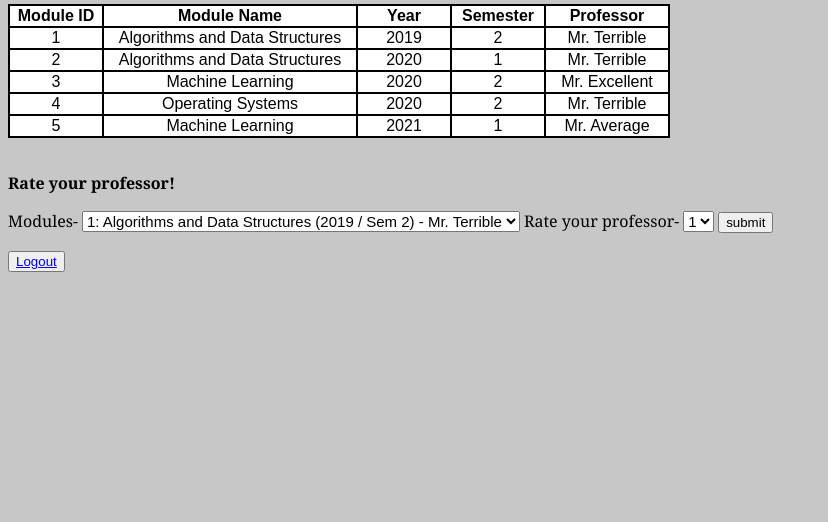
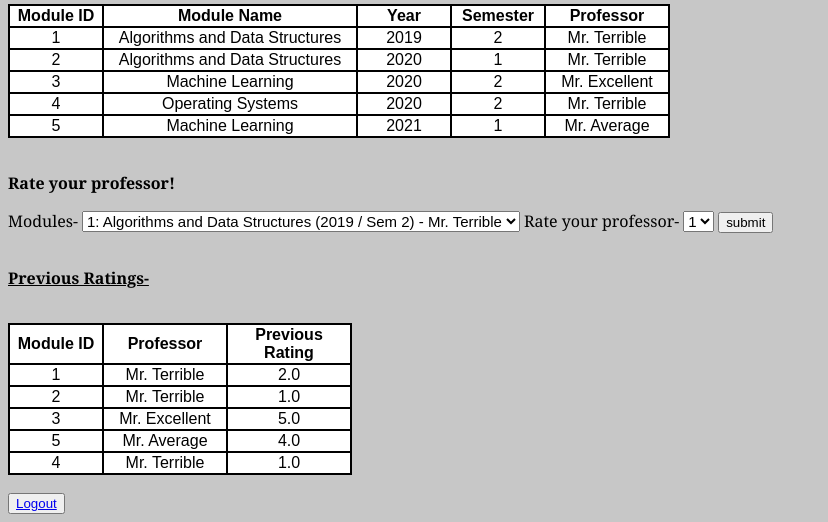
Before and after one commit to akashbhattacharya/RateMyProfessor, a Django app: page /menu in a window 1280 px wide. Shown: the part 353-875 px from the top of the page, without its empty margins (0-828 px from the left). Before the commit the page ends 625 px from the top, so only its background shows below. Run offline with Django 4.2, Linux system fonts and the light colour scheme; a user stored in the database is signed in; data comes from the database, SQL or seed files in the repository; both versions use the stored data as it was after the commit.

Commit message:
Added Previous Ratings
Allows users to view their previous ratings. Removed 'handleAverage' feature.

```diff
--- a/rateProfessor/rateMyProfessor/templates/menu.html
+++ b/rateProfessor/rateMyProfessor/templates/menu.html
@@ -61,5 +61,22 @@
     </form>
 </div>
 <br>
+<p><u>Previous Ratings-</u></p>
+<br>
+<table>
+    <tr>
+        <th class="num"> Module ID </th>
+        <th> Professor </th>
+        <th> Previous Rating </th>
+    </tr>
+    {% for entry in previous%}
+    <tr>
+        <td class="num">{{entry.Module_ID}}</td>
+        <td>{{entry.Professor}}</td>
+        <td class>{{entry.Rating}}.0</td>
+    </tr>
+    {% endfor %}
+</table>
+<br>
 <button><a href="/logout/">Logout</a></button>
 {%endblock%}
--- a/rateProfessor/rateMyProfessor/views.py
+++ b/rateProfessor/rateMyProfessor/views.py
@@ -82,33 +82,16 @@ def HandleView():
         professorList.append(item)
     return professorList
 
-
-@csrf_exempt
-def HandleAverage(request):
-    if request.method == 'POST':
-        mid = request.POST['mid']
-        pid = request.POST['pid']
-        check = False
-        avgRating = 0
-        count = 0
-        for r in Ratings.objects.all():
-            try:
-                if (r.professor == Professor.objects.get(id=pid) and r.moduleInstance.module == Module.objects.get(
-                        id=mid)):
-                    check = True
-                    avgRating += int(r.rating)
-                    count += 1
-            except Module.DoesNotExist:
-                return HttpResponse('Module Not Found')
-            except Professor.DoesNotExist:
-                return HttpResponse('Professor Not Found')
-        if check is False:
-            return HttpResponse("Could not find rating")
-        else:
-            avgRating = round(avgRating / count)
-            return HttpResponse("The average rating of professor {} for module {} is {}".format(pid, mid, avgRating))
-    else:
-        return HttpResponse("Only POST requests allowed")
+def HandlePrevious(request):
+    previousRatings = []
+    ratings = Ratings.objects.filter(user=User.objects.get(username=request.user))
+    for r in ratings:
+        item = {'Module_Name': r.moduleInstance.module.name, 'Module_ID': r.moduleInstance.id, 'Year': r.moduleInstance.year,
+                'Semester': r.moduleInstance.semester,
+                'Professor': r.professor.name, 'Rating': r.rating
+                }
+        previousRatings.append(item)
+    return previousRatings
 
 @login_required(login_url='http://127.0.0.1:8000/')
 @csrf_exempt
@@ -136,6 +119,7 @@ def HandleHome(request):
 def HandleMenu(request):
     data = {
         'view': HandleView(),
-        'list': HandleList()
+        'list': HandleList(),
+        'previous': HandlePrevious(request)
     }
     return render(request, 'menu.html', data)
```
Also changed, not shown: rateProfessor/db.sqlite3.
